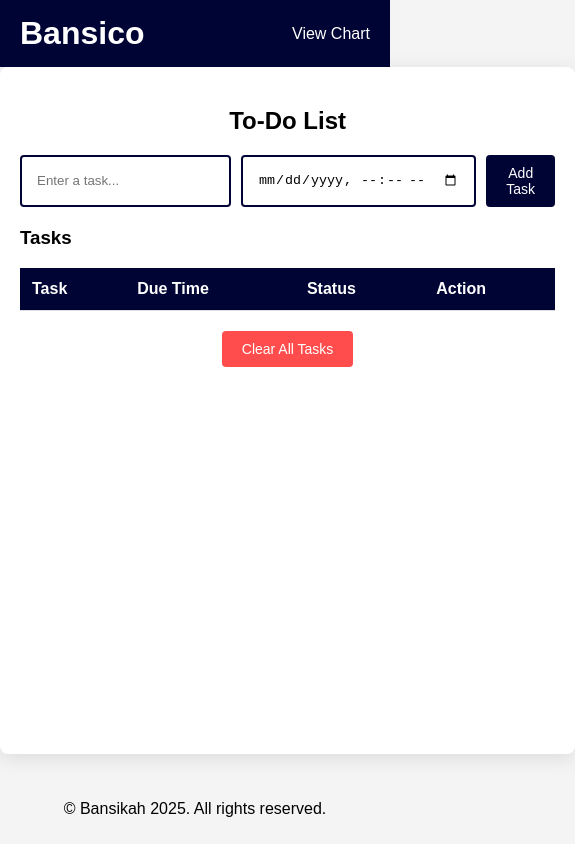
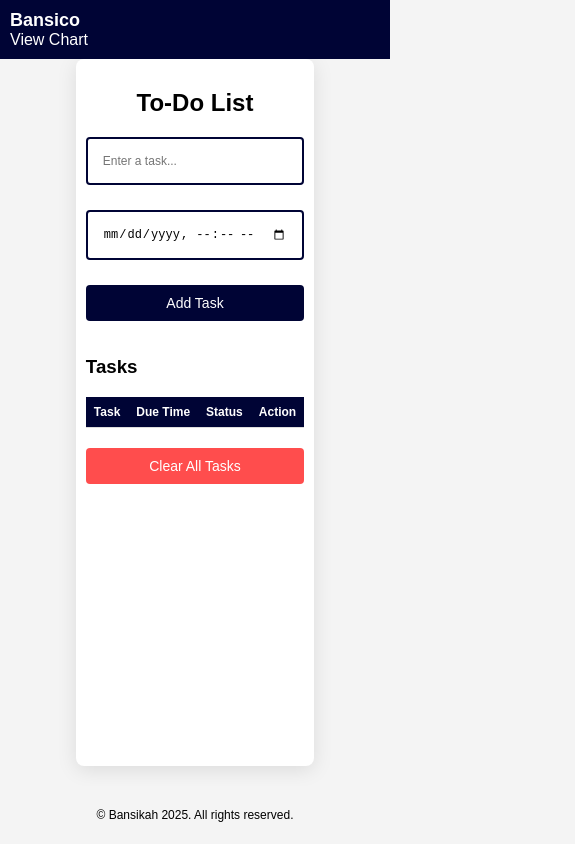
Before and after one commit to bansikah22/simple-todo, a plain HTML site: page index.html in a window 390 px wide. Shown: the whole page, 575 px wide, since content can reach past the window. Drawn offline with Linux system fonts and the light colour scheme.

Commit message:
added responsiveness

```diff
--- a/css/styles.css
+++ b/css/styles.css
@@ -46,16 +46,20 @@ h2 {
 
 .input-container {
     display: flex;
+    flex-wrap: wrap;
     justify-content: space-between;
+    gap: 10px;
 }
 
 input[type="text"],
 input[type="datetime-local"] {
     flex-grow: 1;
     padding: 15px;
-    margin-right: 10px;
     border: 2px solid #000435;
     border-radius: 4px;
+    margin-bottom: 10px;
+    width: 100%;
+    box-sizing: border-box;
 }
 
 button {
@@ -66,6 +70,8 @@ button {
     border-radius: 4px;
     cursor: pointer;
     font-size: 14px;
+    width: 100%;
+    box-sizing: border-box;
 }
 
 button:hover {
@@ -91,12 +97,15 @@ button:hover {
 table {
     width: 100%;
     border-collapse: collapse;
+    overflow-x: auto;
+    margin-bottom: 20px;
 }
 
 th, td {
     padding: 12px;
     text-align: left;
     border-bottom: 1px solid #ddd;
+    word-wrap: break-word;
 }
 
 thead {
@@ -110,6 +119,8 @@ tbody tr:hover {
 
 td button {
     margin-right: 5px;
+    padding: 8px 12px;
+    font-size: 14px;
 }
 
 .footer {
@@ -119,3 +130,110 @@ td button {
     padding: 10px 20px;
     margin-top: 20px;
 }
+
+/* Responsive Design */
+@media (max-width: 768px) {
+    .container {
+        padding: 15px;
+        max-width: 90%;
+    }
+
+    .input-container {
+        flex-direction: column;
+        align-items: stretch;
+    }
+
+    input[type="text"],
+    input[type="datetime-local"] {
+        width: 100%;
+        margin-right: 0;
+        margin-bottom: 15px;
+    }
+
+    button {
+        width: 100%;
+        margin-bottom: 15px;
+    }
+
+    .navbar {
+        flex-direction: column;
+        align-items: flex-start;
+    }
+
+    .nav-links a {
+        margin-left: 0;
+        margin-top: 10px;
+    }
+
+    table {
+        font-size: 14px;
+        word-wrap: break-word;
+    }
+
+    th, td {
+        padding: 8px;
+    }
+
+    td button {
+        padding: 5px 10px;
+        font-size: 12px;
+    }
+
+    .footer {
+        font-size: 12px;
+    }
+}
+
+@media (max-width: 480px) {
+    .navbar {
+        padding: 10px;
+    }
+
+    .logo {
+        font-size: 18px;
+    }
+
+    .container {
+        padding: 10px;
+    }
+
+    input[type="text"],
+    input[type="datetime-local"],
+    .clear-btn {
+        font-size: 12px;
+    }
+
+    button {
+        font-size: 12px;
+    }
+
+    table {
+        font-size: 12px;
+    }
+
+    th, td {
+        padding: 8px;
+    }
+
+    td button {
+        padding: 5px 10px;
+        font-size: 12px;
+    }
+}
+
+/* Make icons and buttons responsive */
+button, .clear-btn {
+    font-size: 14px;
+    padding: 10px 20px;
+}
+
+button:hover {
+    background-color: #001a66;
+}
+
+/* Ensuring the icons are responsive */
+td button {
+    font-size: 16px; /* Adjust icon button font size */
+    padding: 8px 12px;
+    width: auto; /* Adjust width to fit content */
+}
```
